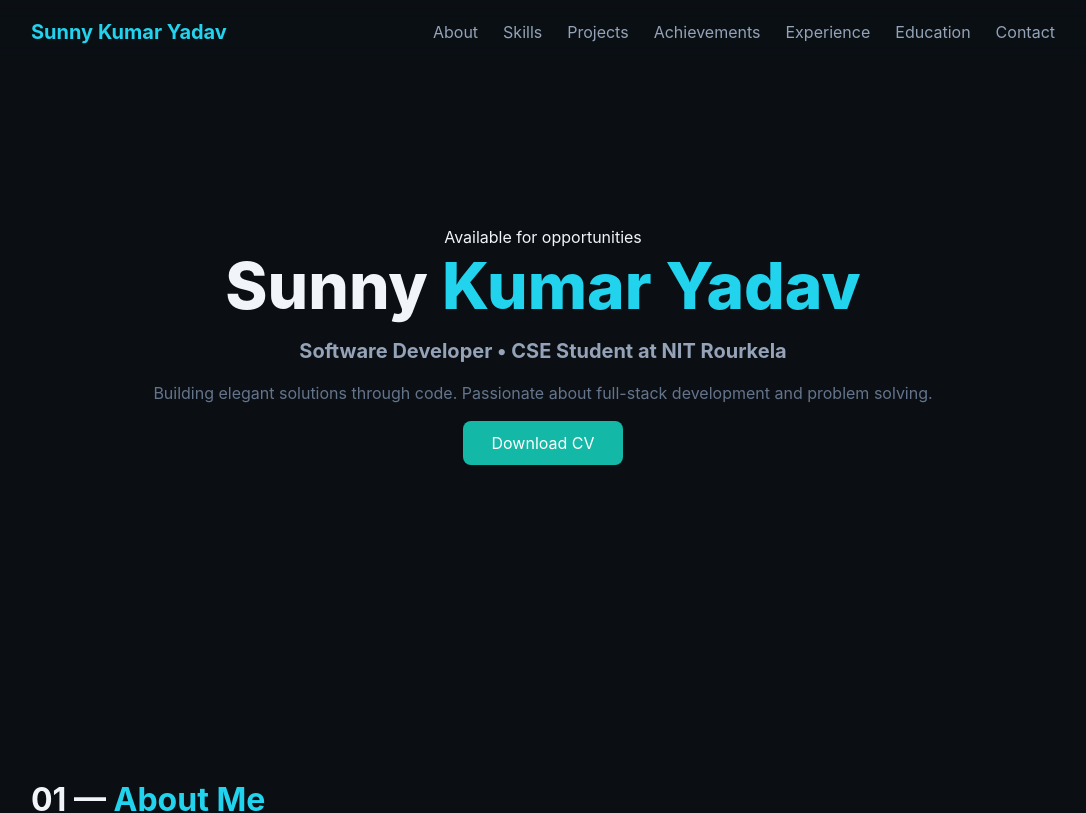
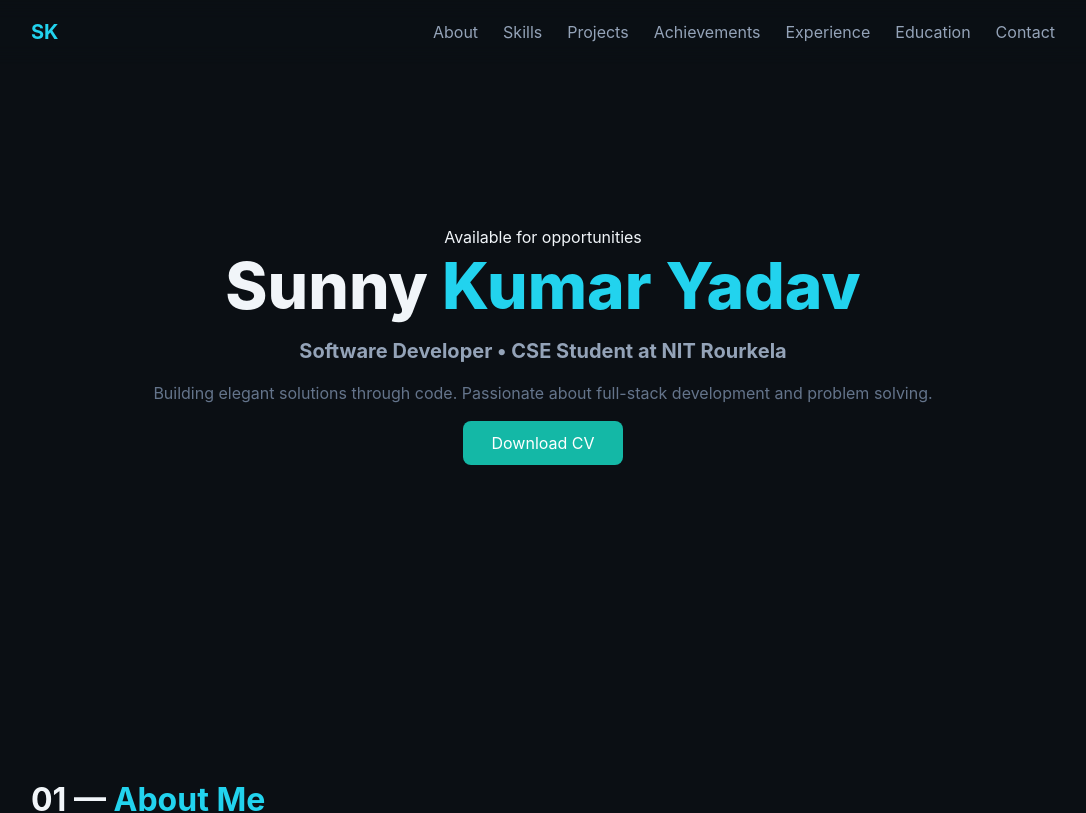
Before and after one commit to kumarsunny-nitian/my_portfolio, a React (Vite) app: page / in a window 1280 px wide. Shown: the top 813 px of the page, without its empty margins (97-1183 px from the left). Built offline with nearby package versions, Linux system fonts and the light colour scheme.

Commit message:
Final portfolio update

```diff
--- a/src/Navbar.jsx
+++ b/src/Navbar.jsx
@@ -3,7 +3,7 @@
 const Navbar = () => {
   return (
     <nav style={styles.nav}>
-      <div style={styles.logo}>Sunny Kumar Yadav</div>
+      <div style={styles.logo}>SK</div>
 
       <div style={styles.links}>
         <a href="#about">About</a>
```
